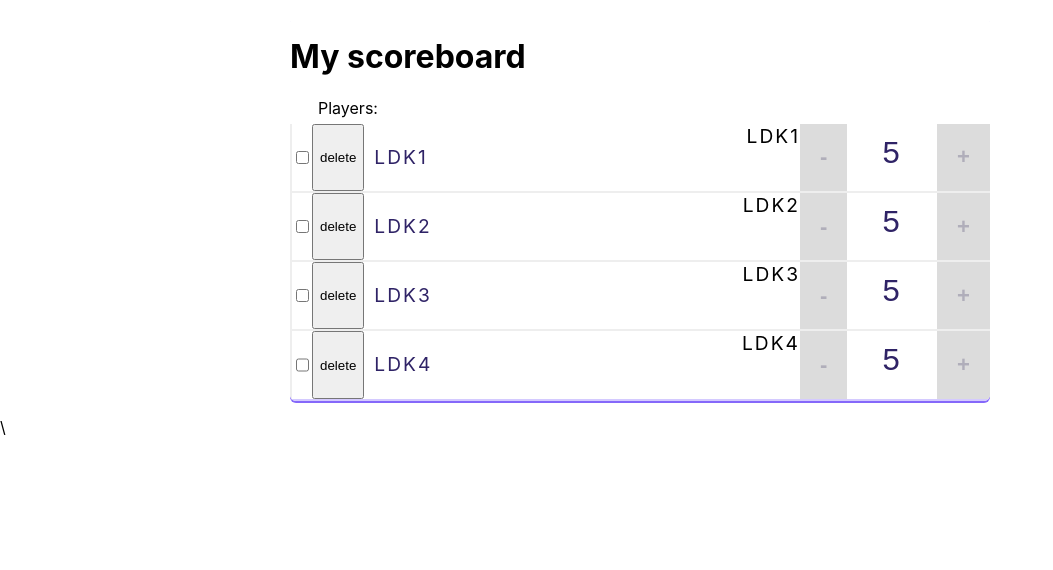
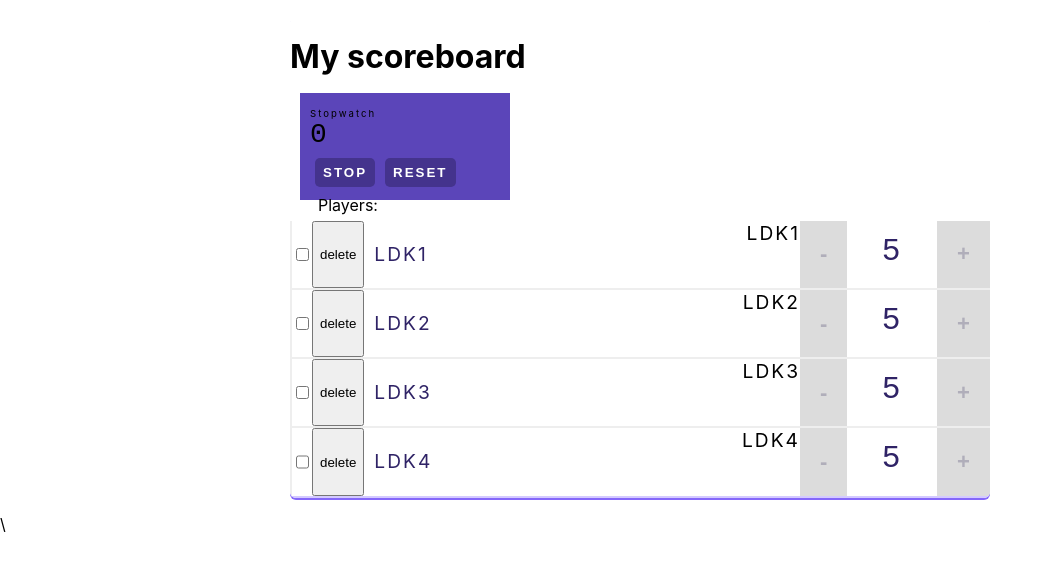
Before and after one commit to yechanchanny/scoreboard, a React (Create React App) app: page / in a window 1280 px wide. Shown: the top 570 px of the page, without its empty margins (0-1053 px from the left). Built offline with nearby package versions, Linux system fonts and the light colour scheme.

Commit message:
20200201 - 타이머

```diff
--- a/src/components/Header.js
+++ b/src/components/Header.js
@@ -1,11 +1,13 @@
 import React from "react";
 import {Stats} from "./Stats";
+import {Stopwatch} from "./Stopwatch";
 
 export const Header = (props) => {
 
     return (
         <header>
             <h1>{ props.title }</h1>
+            <Stopwatch></Stopwatch>
             <span className="stats">Players: { props.player.name }</span>
             <Stats/>
         </header>
--- /dev/null
+++ b/src/components/Stopwatch.js
@@ -0,0 +1,47 @@
+import React from "react"
+
+export class Stopwatch extends React.Component {
+    tickerRef;
+
+    state = {
+        isRunning : false,
+        timer : 0
+    };
+
+    //Dom이 렌더링 된 직후에 호출
+    // api, 3rd 라이브러리 로딩
+    componentDidMount() {
+        this.tickerRef = setInterval(() => {}, 1000);
+    }
+
+    //DOM이 파괴되기 직전에 호출
+    //리소스 해체
+    componentWillUnmount() {
+        clearInterval(this.tickerRef)
+    }
+
+    handleStopwatch = () => {
+        this.setState(prevState => {
+            return {
+                isRunning: !prevState.isRunning,
+                timer : 1
+            }
+        })
+    };
+
+    render() {
+        return(
+            <div className="stopwatch">
+                <h2>Stopwatch</h2>
+                <span className="stopwatch-time">{this.state.timer}</span>
+                <button onClick={() => this.handleStopwatch}>
+                    {
+                        this.state.isRunning ? 'Start' : 'Stop'
+                    }
+                </button>
+                <button onClick={() => this.setState({timer:0})}>Reset</button>
+            </div>
+        )
+    }
+
+}
```
